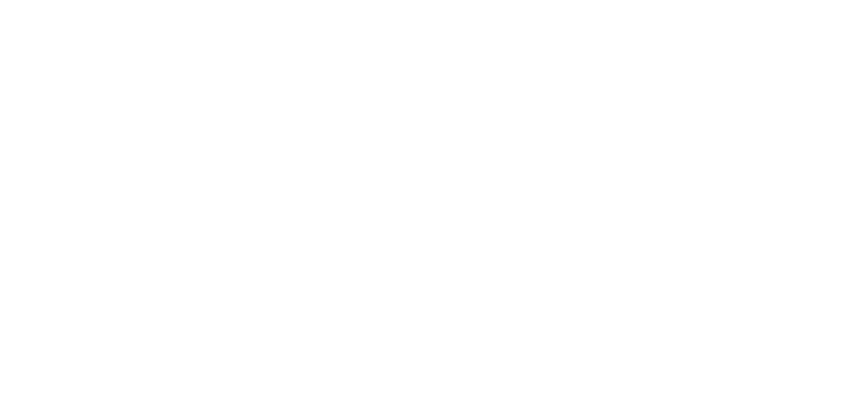
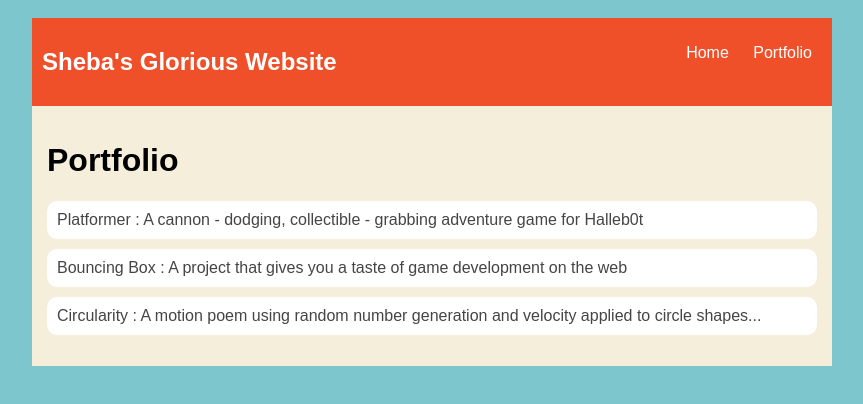
Before and after one commit to Colin23145/Colin23145.github.io, a plain HTML site: page portfolio.html in a window 1280 px wide. Shown: the whole page, without its empty margins (208-1071 px from the left). Drawn offline with Linux system fonts and the light colour scheme.

Commit message:
add portfolio.html file

```diff
--- a/portfolio.html
+++ b/portfolio.html
@@ -0,0 +1,108 @@
+<!DOCTYPE html>
+<html>
+    <head>
+        <title>Colin's Website of Gas</title>
+         <style type="text/css">
+            body {
+                background: rgb(125, 198, 205);
+                color: rgb(45, 45, 45);
+                padding: 10px;
+                font-family: arial;
+            }
+            header {
+                font-size: 1.5em;
+                font-weight: bold;
+            }
+
+            #all-contents {
+                max-width: 800px;
+                margin: auto;
+            }
+
+            /* navigation menu */
+            nav {
+                background: rgb(239, 80, 41);
+                margin: 0 auto;
+                display: flex;
+                padding: 10px;
+            }
+            h1 {
+                display: flex;
+                align-items: center;
+                color: rgb(255, 255, 255);
+                flex: 1;
+            }
+            #nav-ul {
+                list-style-image: none;
+            }
+            .nav-li {
+                display: inline-block;
+                padding: 0 10px;
+            }
+            .nav-a {
+                text-decoration: none;
+                color: #fff;
+            }
+
+            /* main container area beneath menu */
+            main {
+                background: rgb(245, 238, 219);
+                display: flex;
+            }
+            .content {
+                flex: 1;
+                padding: 15px;
+            }
+            .content h1 {
+                color: black;
+            }
+
+            #portfolio {
+                list-style-type: none;
+                padding-left: 0;
+            }
+
+            #portfolio li {
+                background: #fff;
+                padding: 10px;
+                border-radius: 10px;
+                margin-bottom: 10px;
+            }
+
+            #portfolio li:hover {
+                background: #eee;
+            }
+
+            #portfolio a {
+                text-decoration: none;
+                color: #454545;
+            }
+        </style>
+    </head>
+
+    <body>
+        <div id="all-contents">
+                <nav>
+            <h1>Sheba's Glorious Website</h1>
+            <ul id="nav-ul">
+                <li class="nav-li">
+                  <a class="nav-a" href="index.html">Home</a>
+                </li>
+                <li class="nav-li">
+                  <a class="nav-a" href="portfolio.html">Portfolio</a>
+                </li>
+            </ul>
+        </nav>
+        <main>
+            <div class="content">
+                <h1>Portfolio</h1>
+                <ul id="portfolio">
+                    <li><a href="projects/platformer/">Platformer : A cannon - dodging, collectible - grabbing adventure game for Halleb0t</a></li>
+                    <li><a href="projects/bouncing-box/">Bouncing Box : A project that gives you a taste of game development on the web </a></li>
+                    <li><a href="projects/circularity/">Circularity : A motion poem using random number generation and velocity applied to circle shapes...</a></li>
+                </ul>
+            </div>
+        </main>
+        </div>
+    </body>
+</html>
```
Also changed, not shown: index.html (+1 -1 lines).
